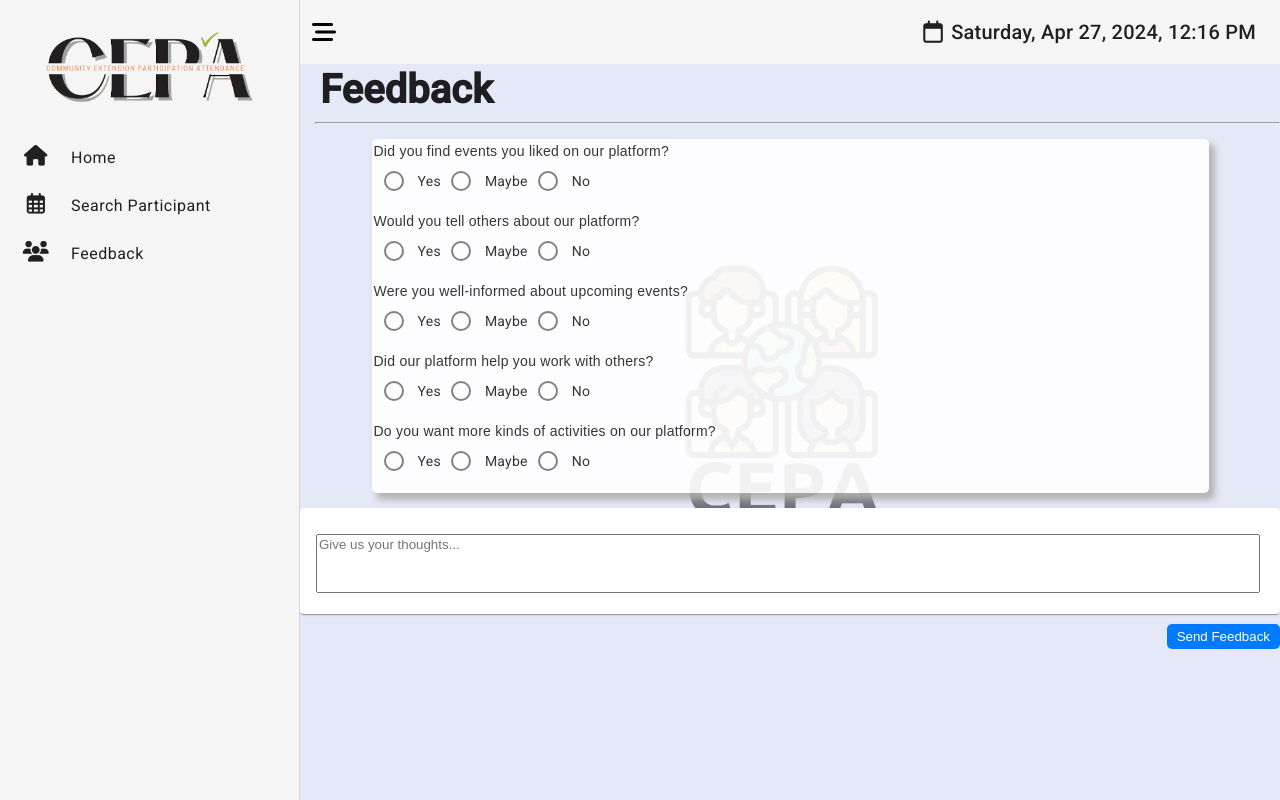
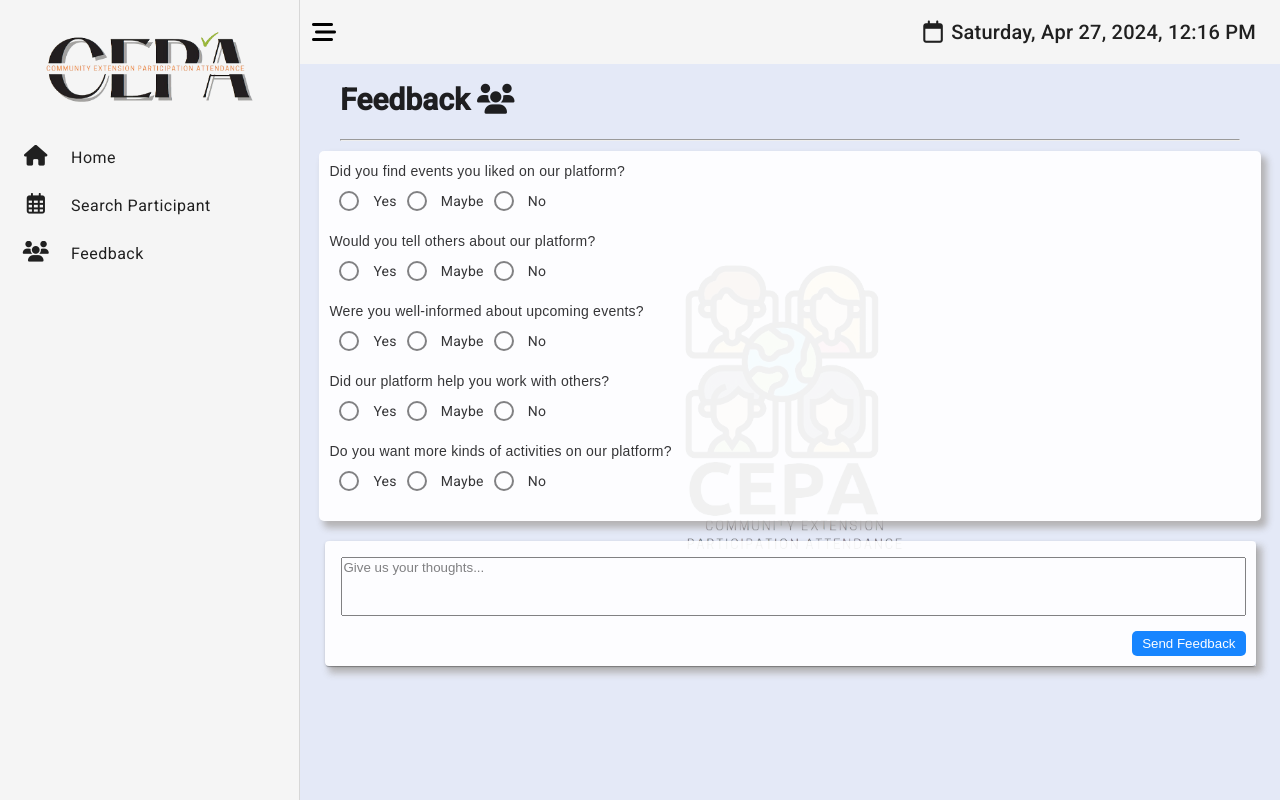
Before and after one commit to j3yey/CEPA-Main, an Angular app: page /user/feedback in a window 1280 px wide. Built offline with nearby package versions, Linux system fonts and the light colour scheme.

Commit message:
Updated Feedback Components
Finished-ish Feedback Components Html and CSS

```diff
--- a/src/app/User/feedback/feedback.component.css
+++ b/src/app/User/feedback/feedback.component.css
@@ -1,19 +1,19 @@
+.heading{
+    padding-left: 40px;
+    padding-top: 20px;
+    padding-bottom: 7px;
+    font-weight: bold;
+    font-size: 30px;
+}
+
 .container {
-    width: 70%;
-    max-width: 800px;
-    margin: 10px auto;
+    width: 94%;
+    margin: 10px auto 20px auto;
     background-color: #fff;
     padding: 10px;
     border-radius: 5px;
     box-shadow: 5px 6px 7px 1px #afadad;
     opacity: 0.9;
-}
-
-.heading {
-    font-size: 20px;
-    margin-left: 10px;
-    font-weight: bold;
-    margin-top: 10px;
 }
 
 .body-content {
@@ -58,63 +58,52 @@
     background-color: #007bff;
 }
 
-textarea {
-    width: calc(100% - 10px);
+#feedback {
+    width: 100%;
     height: 53px;
     resize: none;
     font-family: 'Poppins', sans-serif;
-    margin-top: 10px;
+    margin: auto;
 }
 
 .feedback-container {
-    margin-top: 5px;
+    width: 95%;
+    margin: auto;
+    margin-top: 10px;
+    box-shadow: 5px 6px 7px 1px #afadad;
+    opacity: 0.9;
 }
 
 .send-feedback-button {
-    margin-top: 10px;
+    max-width: 40%;
+    margin: 10px;
     padding: 5px 10px;
     background-color: #007bff;
     color: #fff;
     border: none;
     border-radius: 5px;
     cursor: pointer;
-    float: right;
-
-}
-/* For screens up to 320px width (iPhone SE) */
-@media screen and (max-width: 320px) {
-    mat-card {
-        margin: 10px;
-
-    }
-    .container {
-        width: 80%; /* Adjust width to fit the screen */
-        max-width: none; /* Remove max-width restriction */
-        margin: 0; /* Reset margin */
-        padding: 2px; /* Adjust padding for better fit */
-    }
-    .heading {
-        font-size: 30px; /* Decrease font size for smaller screens */
-        margin-left: 10px; /* Adjust margin for smaller screens */
-    }
-    .option {
-        width: calc(50% - 10px); /* Adjust width for responsiveness */
-    }
 }
 
-/* For screens larger than 320px */
-@media screen and (min-width: 321px) {
+.button {
+    display: flex;
+    justify-content: flex-end;
+}
+
+@media screen and (max-width: 500px) {
     .container {
-        width: 85%; /* Reset width */
+        width: 81%; /* Reset width */
         max-width: 1100px; /* Reset max-width */
         margin: 15px auto; /* Reset margin */
-        padding: 2px; /* Reset padding */
-    }
-    .heading {
-        font-size: 40px; /* Reset font size */
-        margin-left: 20px; /* Reset margin */
     }
     .option {
         width: calc(33.33% - 20px); /* Reset width */
     }
+    .feedback-container {
+        width: 85%;
+        margin: auto;
+        margin-top: 5px;
+        box-shadow: 5px 6px 7px 1px #afadad;
+        opacity: 0.9;
+    }
 }
--- a/src/app/User/feedback/feedback.component.html
+++ b/src/app/User/feedback/feedback.component.html
@@ -1,7 +1,6 @@
-
 <body>
-    <h1 class="heading">Feedback</h1>
-    <hr style="margin-left:15px;">
+    <h1 class="heading">Feedback <i class="fa-solid fa-users"></i></h1>
+    <hr style="align-items: center; margin-left: 40px; margin-right: 40px; display: flex;">
     <div class="container">
         <div class="question">
             <label for="q1">Did you find events you liked on our platform?</label>
@@ -59,16 +58,12 @@
         </div>
 
         </div>
-
         <div class="feedback-container">
             <form #feedbackForm="ngForm">
-
-              <mat-card>
+                <mat-card>
                 <mat-card-content><textarea id="feedback" name="feedback" [(ngModel)]="feedback" placeholder="Give us your thoughts..." required></textarea></mat-card-content>
-              </mat-card>
-              <button type="submit" class="send-feedback-button" (click)="submitFeedback(feedbackForm)">Send Feedback</button>
+                <div class="button"><button type="submit" class="send-feedback-button" (click)="submitFeedback(feedbackForm)">Send Feedback</button></div>
+                </mat-card>
             </form>
-          </div>
-
-
+        </div>
 </body>
```
